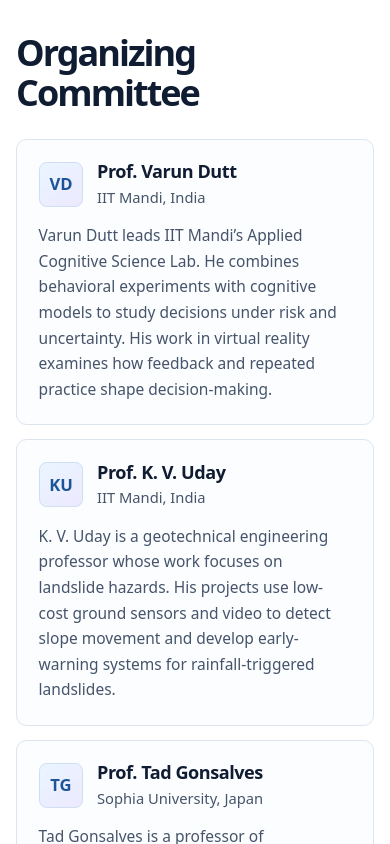
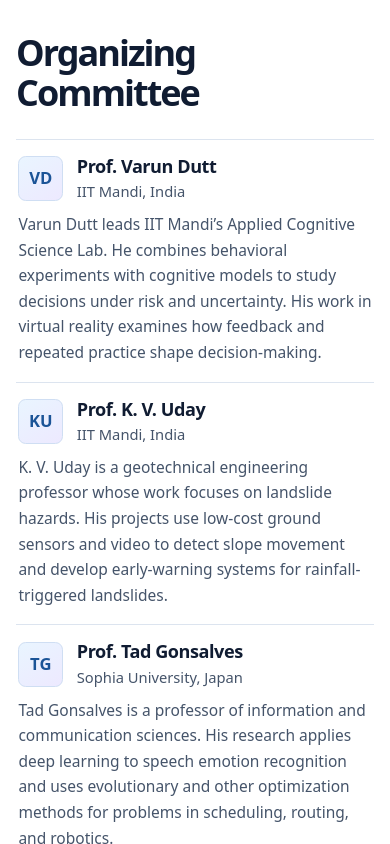
Before and after one commit to evidencexr/evidencexr.github.io, a React (Vite) app: page / in a window 390 px wide. Shown: the part 8580-9424 px from the top of the page. Built offline with nearby package versions, Linux system fonts and the light colour scheme.

Commit message:
Lay out organizer biographies in rows

```diff
--- a/src/index.css
+++ b/src/index.css
@@ -101,9 +101,9 @@ section:focus, main:focus { outline: none; }
 .text-link { color: var(--link); font-weight: 700; display: inline-block; margin-top: .75rem; }
 .text-link:hover, .footer a:hover, .resource-list a:hover { text-decoration: underline; text-underline-offset: .2em; }
 
-.theme-grid, .topic-grid, .date-grid, .paper-grid, .organizer-grid { display: grid; gap: .9rem; }
+.theme-grid, .topic-grid, .date-grid, .paper-grid { display: grid; gap: .9rem; }
 .theme-grid, .topic-grid, .date-grid { grid-template-columns: repeat(4, minmax(0, 1fr)); }
-.theme-card, .topic-card, .scope-card, .paper-card, .person-card {
+.theme-card, .topic-card, .scope-card, .paper-card {
   border: 1px solid var(--line); padding: 1.35rem; border-radius: .65rem; background: white;
 }
 .theme-card { background: #f9fbff; }
@@ -155,12 +155,15 @@ section:focus, main:focus { outline: none; }
 .program-time { color: var(--link); font-size: .91rem; font-weight: 700; font-variant-numeric: tabular-nums; white-space: nowrap; }
 .program-break { background: #eaf2ff; }
 
-.organizer-grid { grid-template-columns: repeat(3, minmax(0, 1fr)); }
-.person-card { background: #fcfdff; }
+.organizer-list { border-top: 1px solid var(--line); }
+.person-row {
+  display: grid; grid-template-columns: minmax(13.5rem, 1fr) minmax(0, 2.35fr); align-items: center;
+  gap: clamp(1.25rem, 3.3vw, 3.15rem); padding: 1.25rem .15rem; border-bottom: 1px solid var(--line);
+}
 .person-heading { display: flex; gap: .85rem; align-items: center; }
-.person-card h3 { font-size: 1.13rem; }
+.person-row h3 { font-size: 1.13rem; }
 .person-affiliation { font-size: .92rem; color: var(--muted); margin-top: .3rem; line-height: 1.4; }
-.person-bio { font-size: .97rem; color: var(--muted); margin-top: 1rem; }
+.person-bio { max-width: 86ch; font-size: .97rem; color: var(--muted); }
 .initials {
   display: grid; place-items: center; flex: none; width: 2.8rem; height: 2.8rem; border-radius: .48rem;
   color: #1b5497; border: 1px solid #cfdef3; background: linear-gradient(145deg,#e9f5ff,#ede9ff);
@@ -218,7 +221,8 @@ section:focus, main:focus { outline: none; }
   .facts dt, .facts dd { padding-left: 1.6rem; }
   .section-intro, .submission-layout, .program-layout { grid-template-columns: minmax(0, 1fr); gap: 1.08rem; }
   .section-heading, .section-intro { margin-bottom: 1.55rem; }
-  .date-grid, .organizer-grid { grid-template-columns: repeat(2, minmax(0, 1fr)); }
+  .date-grid { grid-template-columns: repeat(2, minmax(0, 1fr)); }
+  .person-row { grid-template-columns: minmax(0, 1fr); gap: .65rem; padding: 1rem .15rem; }
   .contact-layout { align-items: flex-start; flex-direction: column; }
 }
 @media (max-width: 33rem) {
@@ -231,7 +235,7 @@ section:focus, main:focus { outline: none; }
   .facts dt, .facts dd { padding-left: 0; }
   .facts dt { font-size: .82rem; }
   .facts dd { font-size: .98rem; }
-  .theme-grid, .topic-grid, .paper-grid, .organizer-grid { grid-template-columns: minmax(0, 1fr); }
+  .theme-grid, .topic-grid, .paper-grid { grid-template-columns: minmax(0, 1fr); }
   .date-card { padding: .95rem; min-height: 9.5rem; }
   .program-row { grid-template-columns: 1fr; gap: .3rem; padding: .8rem 1rem; }
   .footer-main, .footer-end { flex-direction: column; }
--- a/src/sections/People.jsx
+++ b/src/sections/People.jsx
@@ -7,9 +7,9 @@ export function Organizers() {
     <section id="organizers" className="section" aria-labelledby="organizer-title" tabIndex={-1}>
       <div className="shell">
         <SectionHeading id="organizer-title" title="Organizing Committee" />
-        <ul className="organizer-grid">
+        <ul className="organizer-list" role="list">
           {organizers.map(({ name, affiliation, country, initials, bio }) => (
-            <li key={name} className="person-card">
+            <li key={name} className="person-row">
               <div className="person-heading">
                 <span className="initials" aria-hidden="true">{initials}</span>
                 <div><h3>{name}</h3><p className="person-affiliation">{affiliation}, {country}</p></div>
```
